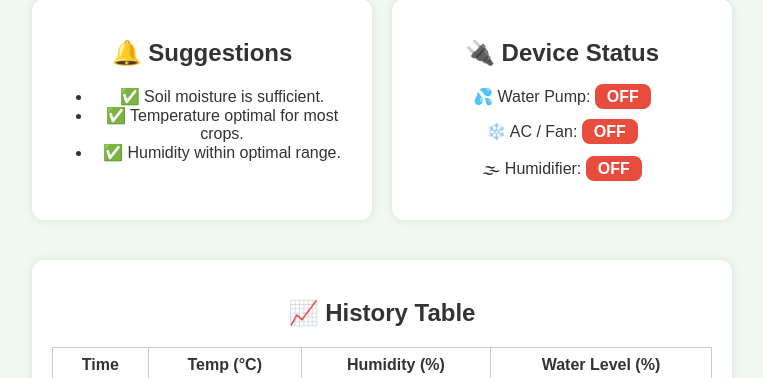
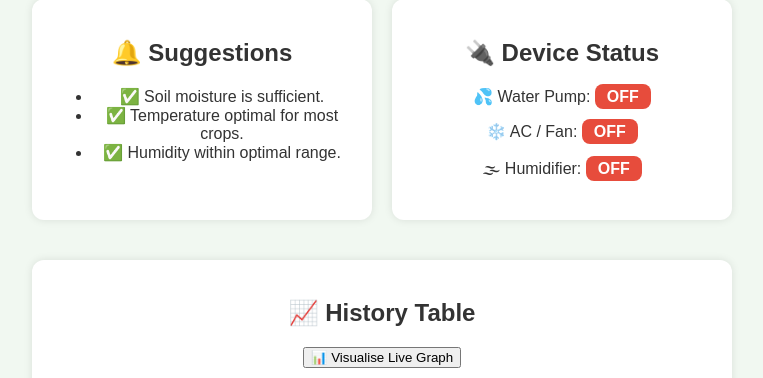
Before and after one commit to atrithakar/de_sem_6, a FastAPI app: page / in a window 1280 px wide. Shown: the part 363-741 px from the top of the page, without its empty margins (258-1021 px from the left). Run offline with FastAPI, Linux system fonts and the light colour scheme; data that the repository does not hold is empty.

Commit message:
Modified index page to include link to visualization page

```diff
--- a/receiver/templates/index.html
+++ b/receiver/templates/index.html
@@ -37,6 +37,7 @@
 
         <div class="card">
             <h2>📈 History Table</h2>
+            <button onclick="location.href='/visualise'" class="btn">📊 Visualise Live Graph</button>
             <table>
                 <thead>
                     <tr>
```
